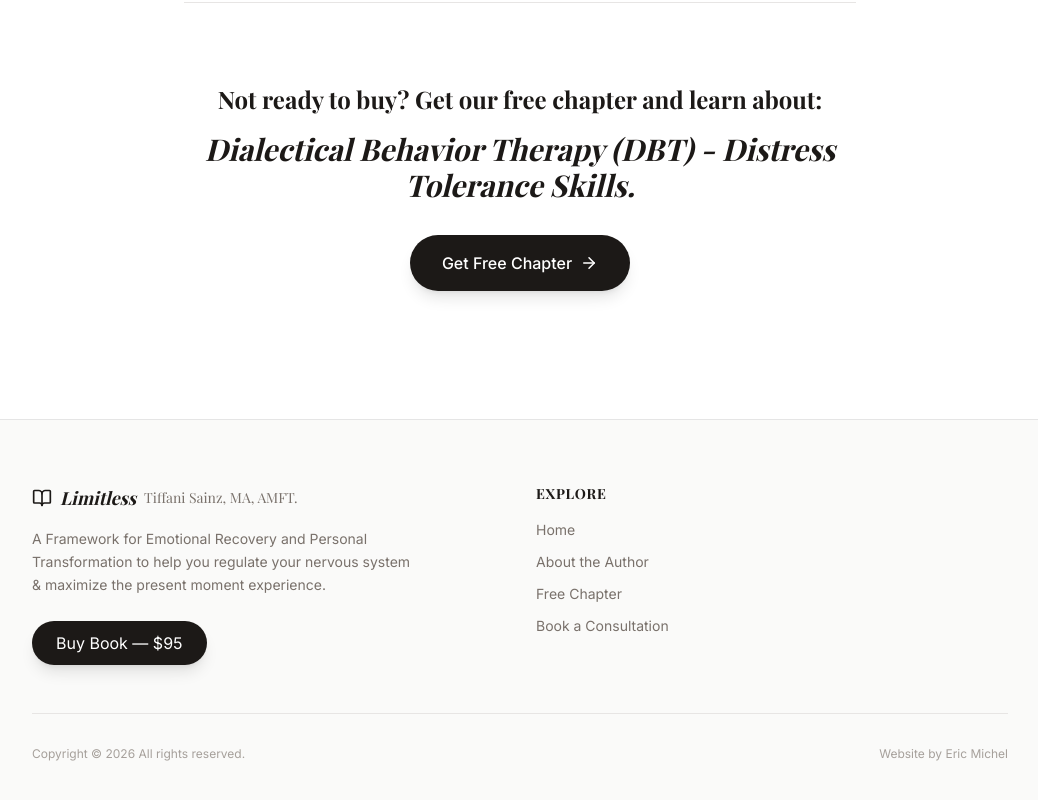
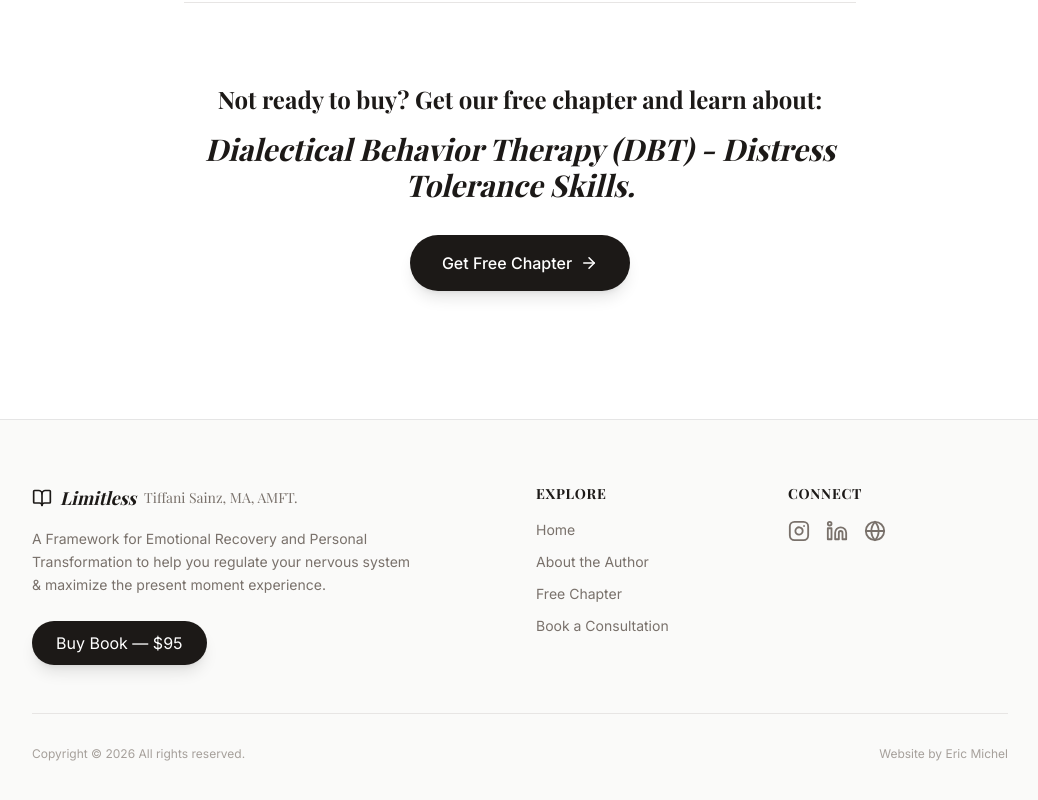
Before and after one commit to mobeloper/BookStore, a React (Vite) app: page / in a window 1280 px wide. Shown: the part 10334-11134 px from the top of the page, without its empty margins (120-1158 px from the left). Built offline with nearby package versions, Linux system fonts and the light colour scheme; a web font is replaced by a local one.

Commit message:
feat: add social media icons to footer
Import additional social icons and adjust layout spacing to improve contact visibility.

```diff
--- a/src/App.tsx
+++ b/src/App.tsx
@@ -4,7 +4,7 @@
  */
 
 import { BrowserRouter as Router, Routes, Route, Link } from 'react-router-dom';
-import { BookOpen, LineChart, PenTool } from 'lucide-react';
+import { BookOpen, Instagram, Linkedin, Globe, LineChart, PenTool } from 'lucide-react';
 import Landing from './pages/Landing';
 import Blog from './pages/Blog';
 import Dashboard from './pages/Dashboard';
@@ -49,30 +49,98 @@ function Layout({ children }: { children: React.ReactNode }) {
               <div className="flex items-center gap-2 text-stone-900 mb-4">
                 <BookOpen size={20} />
                 <span className="font-serif italic text-lg font-bold">Limitless</span>
-                <p className="text-stone-500 text-sm font-serif">Tiffani Sainz, MA, AMFT.</p>
+                <p className="text-stone-500 text-sm font-serif">
+                  Tiffani Sainz, MA, AMFT.
+                </p>
               </div>
+
               <p className="text-stone-500 text-sm max-w-sm mb-6 leading-relaxed">
-                A Framework for Emotional Recovery and Personal Transformation to help you regulate your nervous system & maximize the present moment experience.
+                A Framework for Emotional Recovery and Personal Transformation to help
+                you regulate your nervous system & maximize the present moment
+                experience.
               </p>
-              {/*
-              <a href="https://tiffanisainz.com/contact#book-consult" target="_blank" rel="noopener noreferrer" className="inline-flex items-center justify-center bg-stone-900 text-white hover:bg-stone-800 px-5 py-2.5 rounded-full font-medium transition-colors text-sm shadow-sm">
-                Book a free 15 min consultation
-              </a>
-              */}
-              <a href="/#payment-section" className="bg-stone-900 text-white px-6 py-2.5 rounded-full hover:bg-stone-800 transition-colors shadow-lg">
+
+              <a
+                href="/#payment-section"
+                className="bg-stone-900 text-white px-6 py-2.5 rounded-full hover:bg-stone-800 transition-colors shadow-lg"
+              >
                 Buy Book — $95
               </a>
             </div>
 
             {/* Navigation Links */}
             <div className="flex flex-col items-center md:items-start">
-              <h4 className="font-bold text-stone-900 mb-4 text-sm uppercase tracking-wider">Explore</h4>
+              <h4 className="font-bold text-stone-900 mb-4 text-sm uppercase tracking-wider">
+                Explore
+              </h4>
+
               <nav className="flex flex-col gap-3 text-sm text-stone-500">
-                <Link to="/" className="hover:text-stone-900 transition-colors">Home</Link>
-                <Link to="/about-me" className="hover:text-stone-900 transition-colors">About the Author</Link>
-                <Link to="/free-chapter-form" className="hover:text-stone-900 transition-colors">Free Chapter</Link>
-                <Link to="https://tiffanisainz.com/contact#book-consult" className="hover:text-stone-900 transition-colors">Book a Consultation</Link>
+                <Link to="/" className="hover:text-stone-900 transition-colors">
+                  Home
+                </Link>
+
+                <Link
+                  to="/about-me"
+                  className="hover:text-stone-900 transition-colors"
+                >
+                  About the Author
+                </Link>
+
+                <Link
+                  to="/free-chapter-form"
+                  className="hover:text-stone-900 transition-colors"
+                >
+                  Free Chapter
+                </Link>
+
+                <a
+                  href="https://tiffanisainz.com/contact#book-consult"
+                  target="_blank"
+                  rel="noopener noreferrer"
+                  className="hover:text-stone-900 transition-colors"
+                >
+                  Book a Consultation
+                </a>
               </nav>
+            </div>
+
+            {/* Connect */}
+            <div className="flex flex-col items-center md:items-start">
+              <h4 className="font-bold text-stone-900 mb-4 text-sm uppercase tracking-wider">
+                Connect
+              </h4>
+
+              <div className="flex items-center gap-4">
+                <a
+                  href="https://www.instagram.com/mindlinkconsulting"
+                  target="_blank"
+                  rel="noopener noreferrer"
+                  aria-label="Instagram"
+                  className="text-stone-500 hover:text-stone-900 transition-colors"
+                >
+                  <Instagram size={22} />
+                </a>
+
+                <a
+                  href="https://www.linkedin.com/in/tiffanivanae/"
+                  target="_blank"
+                  rel="noopener noreferrer"
+                  aria-label="LinkedIn"
+                  className="text-stone-500 hover:text-stone-900 transition-colors"
+                >
+                  <Linkedin size={22} />
+                </a>
+
+                <a
+                  href="https://tiffanisainz.com/"
+                  target="_blank"
+                  rel="noopener noreferrer"
+                  aria-label="Practice Website"
+                  className="text-stone-500 hover:text-stone-900 transition-colors"
+                >
+                  <Globe size={22} />
+                </a>
+              </div>
             </div>
 
             {/* Legal & Support */}
```
